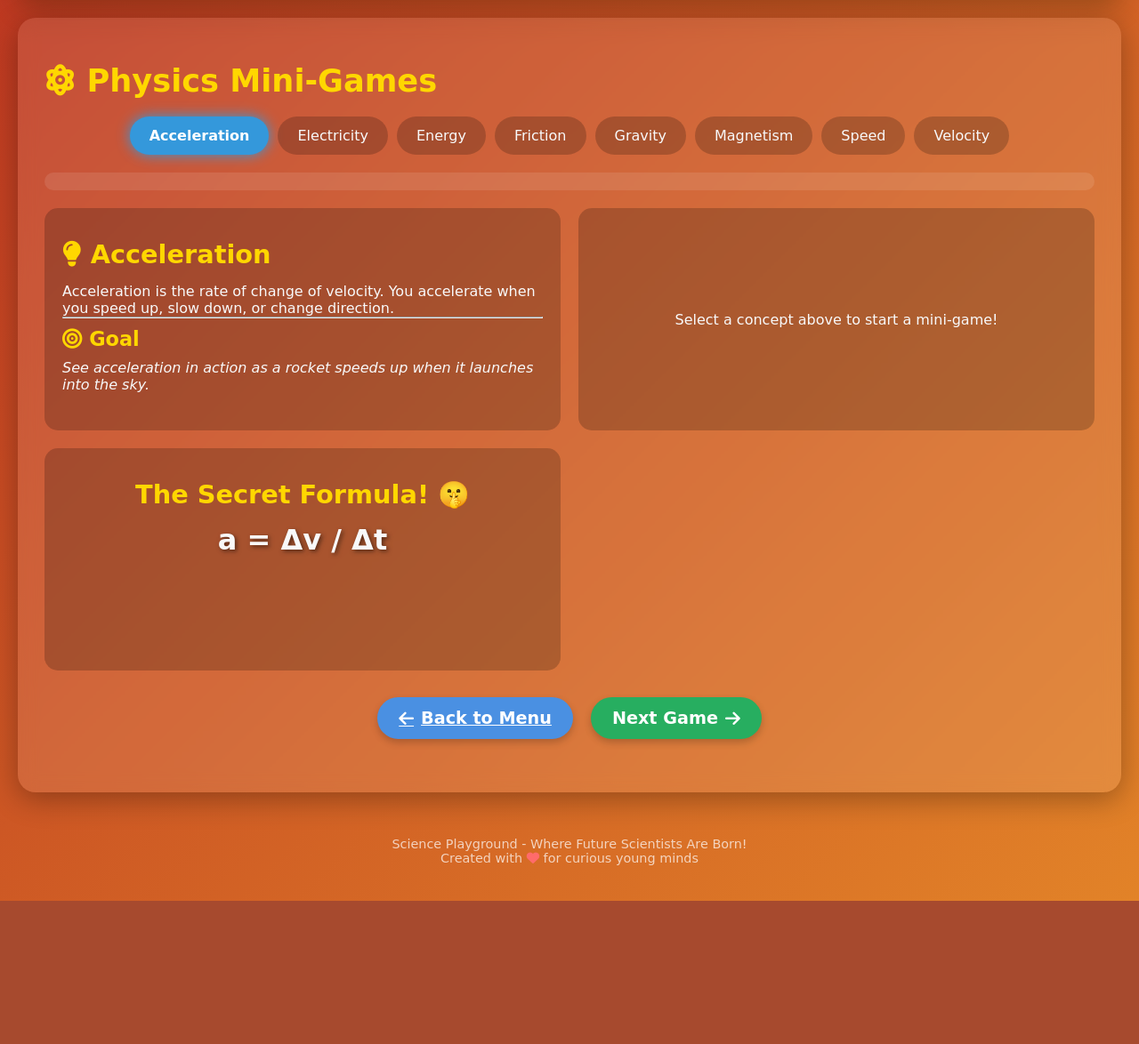
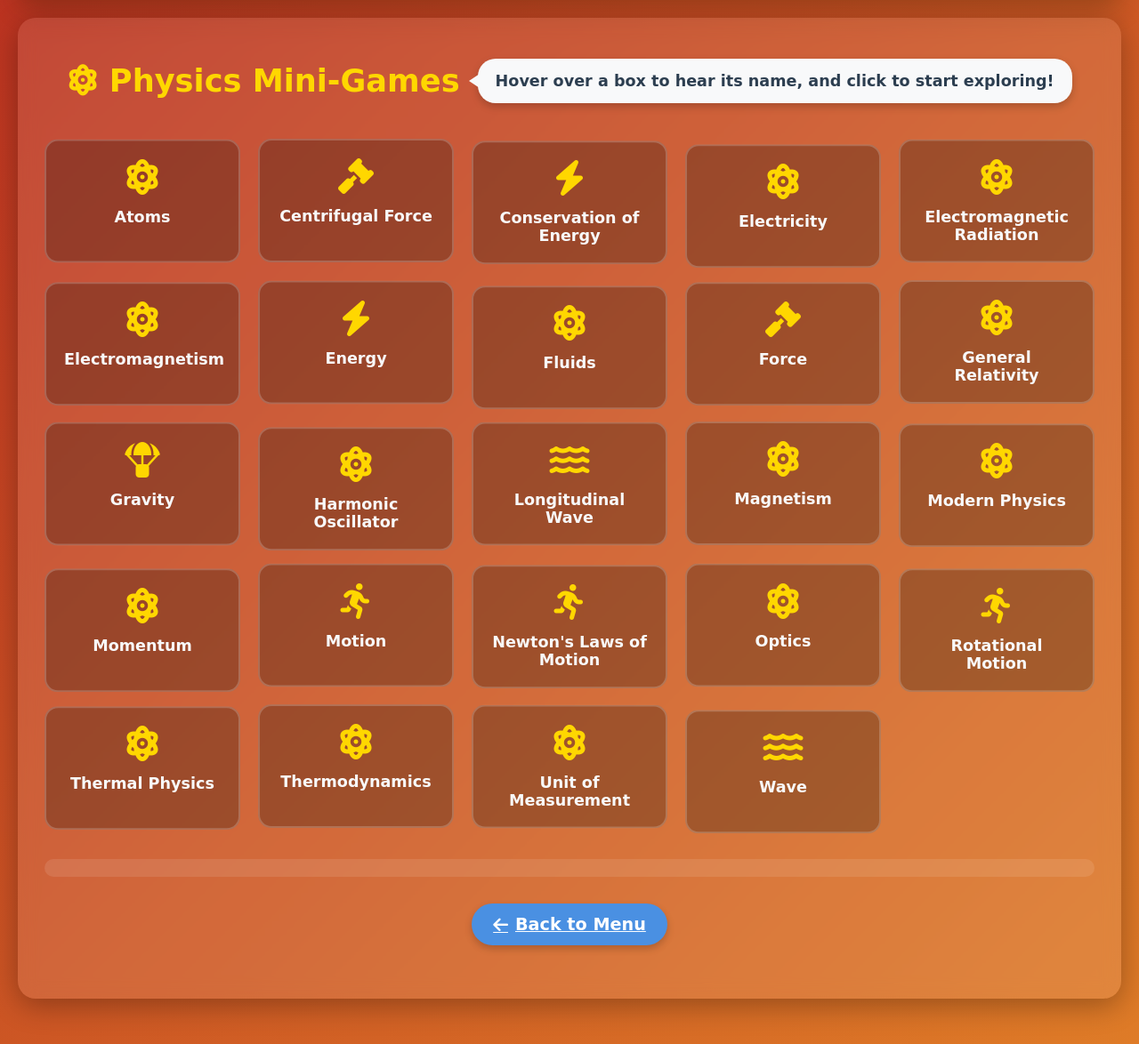
Before and after one commit to Sivabharathi-Ramesh/light-it-up, a Flask app: page /physics in a window 1280 px wide. Shown: the part 135-1309 px from the top of the page at 89% size. Before the commit the page ends 1148 px from the top, so only its background shows below. Run offline with Flask 3, Linux system fonts and the light colour scheme.

Commit message:
modified the physics

```diff
--- a/light it up/static/css/style.css
+++ b/light it up/static/css/style.css
@@ -797,3 +797,149 @@ footer { text-align: center; padding: 20px; margin-top: 30px; font-size: 0.9rem;
 @keyframes move-lines { from { transform: translateX(0); } to { transform: translateX(-80px); } }
 #sim-car, #sim-rocket { position: absolute; font-size: 60px; transition: all 0.1s linear; }
 .velocity-arrow { position: absolute; font-size: 2rem; color: var(--energy); opacity: 0; transition: opacity 0.3s ease; }
+
+* {
+    margin: 0;
+    padding: 0;
+    box-sizing: border-box;
+    font-family: 'Comic Sans MS', 'Segoe UI', sans-serif;
+}
+
+:root {
+    --primary: #4A90E2;
+    --secondary: #50C878;
+    --accent: #FF6B6B;
+    --energy: #FFD700;
+    --matter: #9B59B6;
+    --motion: #3498DB;
+    --waves: #1ABC9C;
+    --electricity: #F39C12;
+    --light: #F8F9FA;
+    --dark: #2C3E50;
+    --success: #27ae60;
+    --warning: #f39c12;
+    --danger: #e74c3c;
+}
+
+body {
+    background: linear-gradient(135deg, #1a2a6c, #b21f1f, #fdbb2d);
+    background-size: 400% 400%;
+    animation: gradientBG 15s ease infinite;
+    color: var(--light);
+    min-height: 100vh;
+    overflow-x: hidden;
+}
+
+@keyframes gradientBG {
+    0% { background-position: 0% 50% }
+    50% { background-position: 100% 50% }
+    100% { background-position: 0% 50% }
+}
+
+.container {
+    max-width: 1400px;
+    margin: 0 auto;
+    padding: 20px;
+}
+
+h1 { font-size: 3.5rem; text-shadow: 3px 3px 0 rgba(0, 0, 0, 0.2); color: #FFD700; }
+h2 { font-size: 2.2rem; margin: 20px 0; color: #FFD700; }
+h3 { font-size: 1.8rem; margin: 15px 0; color: #FFD700; }
+h4 { font-size: 1.4rem; margin: 10px 0; color: #FFD700; }
+
+.screen { background: rgba(255, 255, 255, 0.1); border-radius: 20px; padding: 30px; margin-bottom: 20px; box-shadow: 0 8px 32px rgba(0, 0, 0, 0.3); backdrop-filter: blur(10px); display: none; animation: fadeIn 0.5s ease; }
+.screen.active { display: block; }
+@keyframes fadeIn { from { opacity: 0; transform: translateY(20px); } to { opacity: 1; transform: translateY(0); } }
+
+/* Header and Main Menu Styles */
+header { text-align: center; padding: 20px 0; background: rgba(0, 0, 0, 0.3); border-radius: 20px; margin-bottom: 20px; }
+.main-menu { display: grid; grid-template-columns: repeat(auto-fit, minmax(300px, 1fr)); gap: 20px; margin-top: 30px; }
+.topic-card { background: rgba(255, 255, 255, 0.15); border-radius: 15px; padding: 25px; text-align: center; cursor: pointer; transition: all 0.3s ease; animation: float 6s ease-in-out infinite alternate; }
+.topic-card:hover { transform: translateY(-10px) scale(1.05); box-shadow: 0 15px 30px rgba(0, 0, 0, 0.4); }
+.topic-icon { font-size: 4rem; margin-bottom: 15px; }
+
+/* === PHYSICS PAGE NEW STYLES === */
+.topic-header {
+    display: flex;
+    align-items: center;
+    justify-content: center;
+    gap: 20px;
+    margin-bottom: 30px;
+    flex-wrap: wrap;
+}
+
+.instruction-bubble {
+    background: var(--light);
+    color: var(--dark);
+    padding: 15px 20px;
+    border-radius: 20px;
+    position: relative;
+    font-size: 1.1rem;
+    font-weight: bold;
+    box-shadow: 0 4px 10px rgba(0,0,0,0.2);
+}
+
+.instruction-bubble::before {
+    content: '';
+    position: absolute;
+    left: -10px;
+    top: 50%;
+    transform: translateY(-50%);
+    border-top: 10px solid transparent;
+    border-bottom: 10px solid transparent;
+    border-right: 15px solid var(--light);
+}
+
+.concept-navigation {
+    display: grid;
+    grid-template-columns: repeat(auto-fill, minmax(200px, 1fr));
+    gap: 20px;
+}
+
+.concept-item {
+    background: rgba(0, 0, 0, 0.25);
+    border: 2px solid rgba(255, 255, 255, 0.2);
+    border-radius: 15px;
+    padding: 20px;
+    text-align: center;
+    cursor: pointer;
+    transition: all 0.3s ease;
+    animation: float 8s ease-in-out infinite alternate;
+}
+
+.concept-item:nth-child(2n) { animation-delay: -2s; }
+.concept-item:nth-child(3n) { animation-delay: -4s; }
+.concept-item:nth-child(4n) { animation-delay: -6s; }
+
+.concept-item:hover {
+    transform: translateY(-10px) scale(1.05);
+    background: rgba(255, 255, 255, 0.2);
+    border-color: var(--energy);
+    box-shadow: 0 0 20px var(--energy);
+}
+
+.concept-item i {
+    font-size: 2.5rem;
+    margin-bottom: 15px;
+    color: var(--energy);
+    display: block;
+}
+
+.concept-item span {
+    font-size: 1.1rem;
+    font-weight: bold;
+}
+
+/* General Topic Page Styles */
+.topic-content-grid { display: grid; grid-template-columns: 1fr 1fr; gap: 20px; margin-top: 20px; }
+.concept-explanation, .simulation-area, .fun-formula-area, .quiz-container { background: rgba(0,0,0,0.2); border-radius: 15px; padding: 20px; min-height: 250px; }
+.simulation-area { display: flex; align-items: center; justify-content: center; }
+.game-controls { display: flex; justify-content: center; margin-top: 20px; }
+.btn { padding: 12px 24px; border: none; border-radius: 50px; font-size: 1.2rem; cursor: pointer; transition: all 0.3s ease; font-weight: bold; background: var(--primary); color: white; }
+.btn:hover { transform: translateY(-3px); }
+
+/* Other Styles */
+@keyframes float {
+    0% { transform: translateY(5px); }
+    100% { transform: translateY(-5px); }
+}
--- a/light it up/static/js/physics.js
+++ b/light it up/static/js/physics.js
@@ -8,6 +8,7 @@ class PhysicsPageManager {
 
         this.elements = {
             navigation: document.getElementById('conceptNavigation'),
+            contentGrid: document.getElementById('topicContentGrid'),
             explanation: document.getElementById('conceptExplanation'),
             simulation: document.getElementById('simulationArea'),
             formula: document.getElementById('funFormulaArea'),
@@ -24,18 +25,19 @@ class PhysicsPageManager {
         if (Object.keys(this.concepts).length > 0) {
             this.conceptKeys = Object.keys(this.concepts);
             this.buildNavigation();
-            this.loadConceptByIndex(0);
-            this.elements.nextButton.addEventListener('click', () => this.loadNextConcept());
+        } else {
+            this.elements.navigation.innerHTML = `<p style="color:var(--danger); text-align: center;">Error loading concepts. The data might be missing or empty.</p>`;
         }
     }
 
     async fetchConcepts() {
         try {
             const response = await fetch('/get_concepts/physics');
+            if (!response.ok) throw new Error(`HTTP error! status: ${response.status}`);
             this.concepts = await response.json();
         } catch (error) {
             console.error("Failed to fetch concepts:", error);
-            this.elements.explanation.innerHTML = `<p style="color:var(--danger);">Error loading concepts.</p>`;
+            this.concepts = {};
         }
     }
 
@@ -45,200 +47,58 @@ class PhysicsPageManager {
             const concept = this.concepts[key];
             const navItem = document.createElement('div');
             navItem.className = 'concept-item';
-            navItem.textContent = concept.title;
+
+            // Assign icons based on concept title (can be expanded)
+            let iconClass = 'fa-atom'; // Default icon
+            if (key.includes('wave')) iconClass = 'fa-water';
+            if (key.includes('motion')) iconClass = 'fa-running';
+            if (key.includes('energy')) iconClass = 'fa-bolt';
+            if (key.includes('gravity')) iconClass = 'fa-parachute-box';
+             if (key.includes('force')) iconClass = 'fa-gavel';
+
+            navItem.innerHTML = `<i class="fas ${iconClass}"></i><span>${concept.title}</span>`;
+
             navItem.addEventListener('click', () => this.loadConceptByIndex(index));
+
+            navItem.addEventListener('mouseenter', () => {
+                if (window.SpeechManager) {
+                    SpeechManager.speak(concept.title);
+                }
+            });
+
             this.elements.navigation.appendChild(navItem);
         });
     }
 
     loadConceptByIndex(index) {
-        if (this.animationFrameId) {
-            cancelAnimationFrame(this.animationFrameId);
-            this.animationFrameId = null;
-        }
+        this.elements.navigation.style.display = 'none';
+        this.elements.contentGrid.style.display = 'grid';
+        this.elements.nextButton.style.display = 'inline-flex';
 
+        if (this.animationFrameId) cancelAnimationFrame(this.animationFrameId);
         if (!this.conceptKeys || index < 0 || index >= this.conceptKeys.length) return;
 
         this.currentConceptIndex = index;
         const key = this.conceptKeys[index];
         const concept = this.concepts[key];
 
-        this.updateActiveNavItem();
         this.displayExplanation(concept);
-        this.displayFunFormula(concept);
         this.displayQuiz(key, concept);
-        this.startMiniGame(concept.animation);
-    }
 
-    updateActiveNavItem() {
-        this.elements.navigation.querySelectorAll('.concept-item').forEach((item, index) => {
-            item.classList.toggle('active', index === this.currentConceptIndex);
-        });
+        this.elements.simulation.innerHTML = `<h2>${concept.title}</h2><p>Game for ${concept.title} coming soon!</p>`;
+        this.elements.formula.innerHTML = '';
     }
 
     displayExplanation(concept) {
-        this.elements.explanation.innerHTML = `
-            <h3><i class="fas fa-lightbulb"></i> ${concept.title}</h3>
-            <p>${concept.concept}</p>
-            <hr>
-            <h4><i class="fas fa-bullseye"></i> Goal</h4>
-            <p><em>${concept.goal}</em></p>
-        `;
-    }
-
-    displayFunFormula(concept) {
-        this.elements.formula.innerHTML = `
-            <h3>The Secret Formula! 🤫</h3>
-            <div class="formula-display">${concept.formula}</div>`;
+        this.elements.explanation.innerHTML = `<h3>${concept.title}</h3><p>${concept.concept}</p><hr><h4>Goal</h4><p><em>${concept.goal}</em></p>`;
     }
 
     displayQuiz(key, concept) {
-        const quiz = concept.quiz;
-        if (!quiz) {
-            this.elements.quiz.innerHTML = '<p style="text-align:center; padding-top:50px;">No quiz for this one!</p>';
-            return;
-        }
-        const optionsHtml = quiz.options.map(option => `<div class="quiz-option" data-answer="${option}">${option}</div>`).join('');
-        this.elements.quiz.innerHTML = `
-            <h3>Test Your Knowledge! 🧠</h3>
-            <p class="quiz-question">${quiz.question}</p>
-            <div class="quiz-options">${optionsHtml}</div>
-            <div class="quiz-feedback"></div>`;
-        this.elements.quiz.querySelectorAll('.quiz-option').forEach(el => {
-            el.addEventListener('click', e => this.handleQuizAnswer(e, key, quiz.answer));
-        });
-    }
-
-    handleQuizAnswer(event, conceptKey, correctAnswer) {
-        const selectedOption = event.currentTarget;
-        const feedbackEl = this.elements.quiz.querySelector('.quiz-feedback');
-
-        // Disable all options after an answer is selected
-        this.elements.quiz.querySelectorAll('.quiz-option').forEach(opt => opt.style.pointerEvents = 'none');
-
-        if (selectedOption.dataset.answer === correctAnswer) {
-            selectedOption.classList.add('correct');
-            feedbackEl.textContent = 'Awesome! Correct! 🎉';
-            feedbackEl.style.color = 'var(--success)';
-            window.audioManager.play('success');
-
-            if (!this.completedConcepts.has(conceptKey)) {
-                fetch('/update_progress', {
-                    method: 'POST',
-                    headers: { 'Content-Type': 'application/json' },
-                    body: JSON.stringify({ topic: 'physics', score: 10 })
-                });
-            }
-            this.markConceptAsCompleted(conceptKey);
-
-        } else {
-            selectedOption.classList.add('incorrect');
-            feedbackEl.textContent = 'Not quite! Try the next one.';
-            feedbackEl.style.color = 'var(--danger)';
-            window.audioManager.play('pop');
-        }
-    }
-
-    markConceptAsCompleted(conceptKey) {
-        this.completedConcepts.add(conceptKey);
-        const progress = (this.completedConcepts.size / this.conceptKeys.length) * 100;
-        this.elements.progressBar.style.width = `${progress}%`;
+        this.elements.quiz.innerHTML = `<p style="text-align:center; padding-top:50px;">Quiz for ${concept.title} coming soon!</p>`;
     }
 
     loadNextConcept() {
         this.loadConceptByIndex((this.currentConceptIndex + 1) % this.conceptKeys.length);
-    }
-
-    startMiniGame(type) {
-        const container = this.elements.simulation;
-        container.innerHTML = ''; // Clear previous game
-
-        switch (type) {
-            case 'speed': this.speedGame(container); break;
-            case 'velocity': this.velocityGame(container); break;
-            case 'acceleration': this.accelerationGame(container); break;
-            case 'gravity': this.gravityGame(container); break;
-            case 'energy': this.energyGame(container); break;
-            case 'friction': this.frictionGame(container); break;
-            case 'electricity': this.electricityGame(container); break;
-            case 'magnetism': this.magnetismGame(container); break;
-            default: container.innerHTML = `<p>Game coming soon!</p>`;
-        }
-    }
-
-    // ===== MINI-GAME IMPLEMENTATIONS =====
-
-    speedGame(container) {
-        container.innerHTML = '<div class="road"><div class="road-lines"></div></div><div id="sim-car">🚗</div>';
-        const car = container.querySelector('#sim-car');
-        car.style.bottom = '50px';
-        let pos = -100;
-        const gameLoop = () => {
-            pos += 3;
-            if (pos > container.offsetWidth) pos = -100;
-            car.style.left = pos + 'px';
-            this.animationFrameId = requestAnimationFrame(gameLoop);
-        };
-        gameLoop();
-    }
-
-    velocityGame(container) {
-        container.innerHTML = '<div id="sim-car">✈️</div><div class="velocity-arrow">➡️ East</div>';
-        const plane = container.querySelector('#sim-car');
-        const arrow = container.querySelector('.velocity-arrow');
-        plane.style.bottom = '100px';
-        arrow.style.bottom = '120px';
-        let pos = -100;
-        const gameLoop = () => {
-            pos += 2.5;
-            if (pos > container.offsetWidth) pos = -100;
-            plane.style.left = pos + 'px';
-            arrow.style.left = (pos + 80) + 'px';
-            arrow.style.opacity = '1';
-            this.animationFrameId = requestAnimationFrame(gameLoop);
-        };
-        gameLoop();
-    }
-
-    accelerationGame(container) {
-        container.innerHTML = '<div class="road"></div><div id="sim-rocket">🚀</div>';
-        const rocket = container.querySelector('#sim-rocket');
-        rocket.style.left = '50%';
-        rocket.style.transform = 'translateX(-50%)';
-        let pos = 10, speed = 0;
-        const gameLoop = () => {
-            speed += 0.1;
-            pos += speed;
-            if (pos > container.offsetHeight) { pos = 10; speed = 0; }
-            rocket.style.bottom = pos + 'px';
-            this.animationFrameId = requestAnimationFrame(gameLoop);
-        };
-        gameLoop();
-    }
-
-    gravityGame(container) {
-        // Placeholder for gravity game
-        container.innerHTML = `<p>Gravity Game coming soon!</p>`;
-    }
-
-    energyGame(container) {
-        // Placeholder for energy game
-        container.innerHTML = `<p>Energy Game coming soon!</p>`;
-    }
-
-    frictionGame(container) {
-        // Placeholder for friction game
-        container.innerHTML = `<p>Friction Game coming soon!</p>`;
-    }
-
-    electricityGame(container) {
-        // Placeholder for electricity game
-        container.innerHTML = `<p>Electricity Game coming soon!</p>`;
-    }
-
-    magnetismGame(container) {
-        // Placeholder for magnetism game
-        container.innerHTML = `<p>Magnetism Game coming soon!</p>`;
     }
 }
 
--- a/light it up/static/js/utils.js
+++ b/light it up/static/js/utils.js
@@ -1,14 +1,17 @@
 // Utility functions
 class PhysicsUtils {
     static calculateSpeed(distance, time) {
+        if (time === 0) return 0;
         return distance / time;
     }
 
     static calculateVelocity(displacement, time) {
+        if (time === 0) return 0;
         return displacement / time;
     }
 
     static calculateAcceleration(initialVelocity, finalVelocity, time) {
+        if (time === 0) return 0;
         return (finalVelocity - initialVelocity) / time;
     }
 
@@ -25,10 +28,12 @@ class PhysicsUtils {
     }
 
     static calculateOhmsLaw(voltage, resistance) {
+        if (resistance === 0) return Infinity;
         return voltage / resistance;
     }
 
     static calculateDensity(mass, volume) {
+        if (volume === 0) return Infinity;
         return mass / volume;
     }
 
@@ -65,6 +70,20 @@ class AnimationManager {
 }
 
 class SpeechManager {
+    static isInitialized = false;
+
+    // This function should be called after the first user interaction (e.g., a click)
+    static init() {
+        if (this.isInitialized || !('speechSynthesis' in window)) {
+            return;
+        }
+        // A dummy speak call to unlock the API in some browsers
+        const utterance = new SpeechSynthesisUtterance('');
+        window.speechSynthesis.speak(utterance);
+        this.isInitialized = true;
+        console.log("Speech synthesis initialized.");
+    }
+
     static showMessage(message, duration = 5000) {
         const bubble = document.getElementById('speechBubble');
         if (bubble) {
@@ -77,15 +96,26 @@ class SpeechManager {
         }
     }
 
+    static speak(text) {
+        if ('speechSynthesis' in window) {
+            // Check if speech is already happening to avoid interruptions
+            if (window.speechSynthesis.speaking) {
+                return;
+            }
+            const utterance = new SpeechSynthesisUtterance(text);
+            utterance.rate = 1.1; // Slightly faster speech
+            utterance.pitch = 1.2; // Slightly higher pitch
+            window.speechSynthesis.speak(utterance);
+        } else {
+            console.warn('Text-to-speech not supported in this browser.');
+        }
+    }
+
     static showRandomTip() {
         const tips = [
             "Did you know? Light travels at 299,792,458 meters per second!",
             "Fun fact: Sound travels faster in water than in air!",
             "Interesting: The Earth's gravity is what keeps us from floating away!",
-            "Cool fact: Magnets have been used for navigation for centuries!",
-            "Amazing: Electricity can be generated from sunlight!",
-            "Fascinating: Atoms are mostly empty space!",
-            "Wow: The human ear can detect sounds from 20 Hz to 20,000 Hz!"
         ];
 
         const randomTip = tips[Math.floor(Math.random() * tips.length)];
--- a/light it up/templates/physics.html
+++ b/light it up/templates/physics.html
@@ -9,33 +9,37 @@
 
 {% block content %}
 <div class="screen physics-screen active" id="physics-screen">
-    <h2><i class="fas fa-atom"></i> Physics Mini-Games</h2>
+    <div class="topic-header">
+        <h2><i class="fas fa-atom"></i> Physics Mini-Games</h2>
+        <div class="instruction-bubble">
+            Hover over a box to hear its name, and click to start exploring!
+        </div>
+    </div>
 
     <div class="concept-navigation" id="conceptNavigation">
-        <!-- Game selection buttons are dynamically loaded here -->
-    </div>
+        </div>
 
-    <div class="progress-container">
+    <div class="progress-container" style="margin-top: 30px;">
         <div class="progress-bar" id="topicProgressBar" style="width: 0%"></div>
     </div>
 
-    <div class="topic-content-grid">
+    <div class="topic-content-grid" id="topicContentGrid" style="display: none;">
         <div class="concept-explanation" id="conceptExplanation">
-            <!-- Game title and learning goal appear here -->
         </div>
 
         <div class="simulation-area" id="simulationArea">
-            <p>Select a concept above to start a mini-game!</p>
         </div>
 
         <div class="fun-formula-area" id="funFormulaArea">
-            <!-- The interactive formula bars for each game appear here -->
+        </div>
+
+        <div class="quiz-container" id="quizContainer">
         </div>
     </div>
 
     <div class="game-controls">
         <a href="/" class="btn btn-primary"><i class="fas fa-arrow-left"></i> Back to Menu</a>
-        <button class="btn btn-success" id="nextConceptButton">Next Game <i class="fas fa-arrow-right"></i></button>
+        <button class="btn btn-success" id="nextConceptButton" style="display: none;">Next Game <i class="fas fa-arrow-right"></i></button>
     </div>
 </div>
 {% endblock %}
```
Also changed, not shown: light it up/data/concepts.json (+33 -195 lines).
